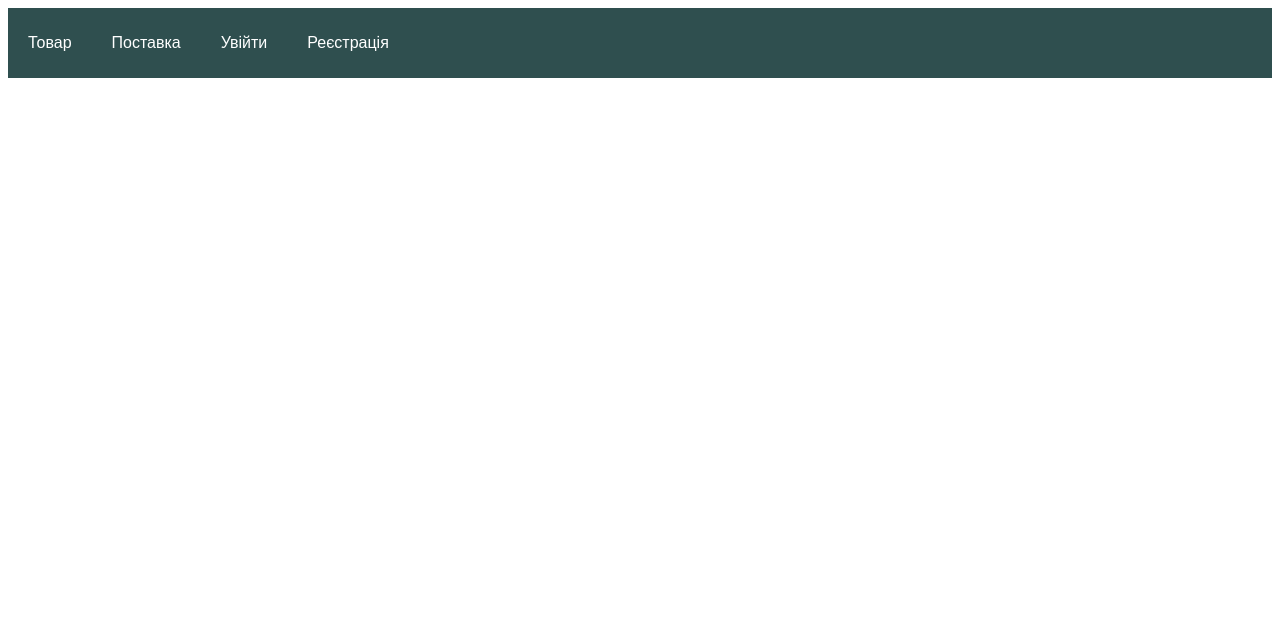
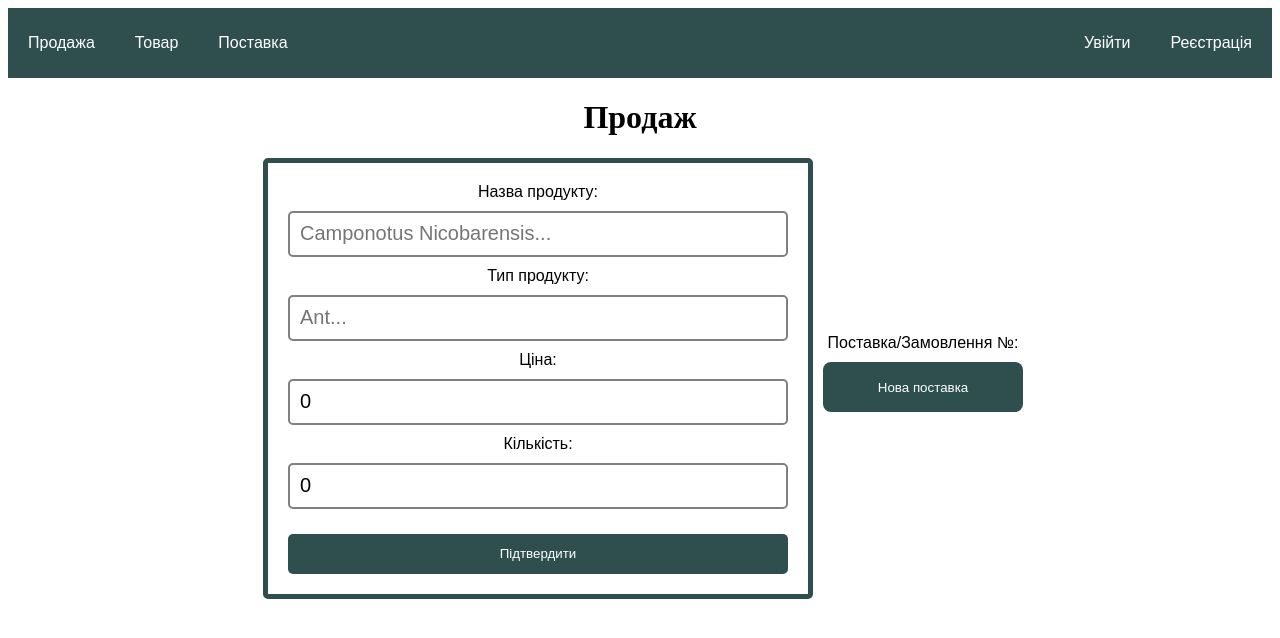
Before and after one commit to StanislavShurko/Course, a React (Create React App) app in the folder client/: page /order in a window 1280 px wide. Shown: the top 638 px of the page. Built offline with nearby package versions, Linux system fonts and the light colour scheme; no server answers.

Commit message:
All logic works

```diff
--- a/client/src/App.js
+++ b/client/src/App.js
@@ -4,6 +4,7 @@ import Home from "./pages/home";
 import CreateSupply from "./pages/CreateSupply";
 import Login from "./pages/Login";
 import Registr from "./pages/Registr";
+import CreateOrd from "./pages/CreateOrd";
 import {AuthContext} from "./helpers/AuthContext";
 import {useEffect, useState} from "react";
 
@@ -29,13 +30,14 @@ function App() {
         <AuthContext.Provider value={{authState, setAuthState}}>
       <Router>
           <div className="navbar">
+              <Link to='/order'> Продажа</Link>
               <Link to="/"> Товар</Link>
               <Link to="/supply"> Поставка</Link>
               { !authState ? (
-                  <>
+                  <div className="loggedInContainer" >
                   <Link to="/login"> Увійти</Link>
                   <Link to="/registration"> Реєстрація</Link>
-                  </>
+                  </div>
                   ) : (
                       <div className='loggedInContainer'>
                       <Link>User: {sessionStorage.getItem('login')}</Link>
@@ -45,6 +47,7 @@ function App() {
               }
           </div>
           <Switch>
+              <Route path="/order" exact component={CreateOrd}></Route>
               <Route path="/" exact component={Home}/>
               <Route path="/supply" exact component={CreateSupply}/>
               <Route path="/login" exact component={Login}/>
--- /dev/null
+++ b/client/src/pages/CreateOrd.js
@@ -0,0 +1,117 @@
+import React, {useEffect, useState} from "react";
+import * as yup from "yup";
+import axios from "axios";
+import { Formik, Form, Field, ErrorMessage } from "formik";
+
+function CreateOrd() {
+
+    const initialValues = {
+        thing_name: "",
+        thing_type: "",
+        thing_price: 0,
+        thing_count: 0,
+    };
+
+    const validationSchema = yup.object().shape({
+        thing_name: yup.string().required(),
+        thing_type: yup.string().required(),
+        thing_price: yup.number().required() ,
+        thing_count: yup.number().required().integer(),
+    });
+
+    const [ordSupId, setOrdSupId] = useState();
+    const [userId, setUserId] = useState();
+
+
+    useEffect( () => {
+        axios.get("http://localhost:3001/ordSup/last").then(res => {
+            setOrdSupId(res.data);
+        });
+        axios.get('http://localhost:3001/users/id', {
+            params: {
+                username: sessionStorage.getItem('login'),
+                password: sessionStorage.getItem('password'),
+            }
+        },).then(res => {
+            setUserId(res.data);
+        });
+    }, [])
+
+    const createSupply = () => {
+        axios.post('http://localhost:3001/ordSup', {
+            ordSup_type: "Order",
+            userId: userId,
+        },{
+            headers: {
+                accessToken: sessionStorage.getItem("accessToken"),
+            }
+        }).then( (response)=> {
+            if (response.data.error) {
+                console.log(response.data.error);
+            }
+        });
+
+        setOrdSupId(ordSupId + 1);
+    }
+
+    const onSubmit = async (data) => {
+        data.thing_count = Number(data.thing_count);
+        data.thing_price = Number(data.thing_price);
+
+        await axios.post("http://localhost:3001/things/order", data, {
+            headers: {
+                accessToken: sessionStorage.getItem("accessToken"),
+            }
+        }).then( (response)=> {
+            if (response.data) {
+                alert(response.data);
+            }
+        });
+        await axios.post('http://localhost:3001/suborders', {
+            data,
+            os_count: data.thing_count,
+            ordSupId: ordSupId,
+        },{
+            headers: {
+                accessToken: sessionStorage.getItem("accessToken"),
+            }
+        }).then( (response)=> {
+            if (response.data.error) {
+                console.log(response.data.error);
+            }
+        });
+    };
+
+
+
+    return (
+        <div>
+            <h1> Продаж</h1>
+            <div className="create_order_page">
+                <Formik initialValues={initialValues} onSubmit={onSubmit} validationSchema={validationSchema} >
+                    <Form className="formContainer">
+                        <label>Назва продукту: </label>
+                        <Field id="inputCreateSupply" name="thing_name" placeholder="Camponotus Nicobarensis..." autocomplete="off" />
+                        <ErrorMessage name="thing_name" component="span"/>
+                        <label>Тип продукту: </label>
+                        <Field id="inputCreateSupply" name="thing_type" placeholder="Ant..." autocomplete="off" />
+                        <ErrorMessage name="thing_type" component="span"/>
+                        <label>Ціна: </label>
+                        <Field id="inputCreateSupply" name="thing_price" placeholder="1000..." autocomplete="off" />
+                        <ErrorMessage name="thing_price" component="span"/>
+                        <label>Кількість: </label>
+                        <Field id="inputCreateSupply" name="thing_count" placeholder="12..." autocomplete="off" />
+                        <ErrorMessage name="thing_count" component="span"/>
+                        <button type="submit">Підтвердити</button>
+                    </Form>
+                </Formik>
+                <div>
+                    <div id='inputCreateSupply'> Поставка/Замовлення №: {ordSupId}</div>
+                    <button type='submit' className='createSupply' onClick={createSupply}> Нова поставка</button>
+                </div>
+            </div>
+        </div>
+    );
+}
+
+export default CreateOrd;
--- a/client/src/pages/CreateSupply.js
+++ b/client/src/pages/CreateSupply.js
@@ -5,14 +5,11 @@ import { Formik, Form, Field, ErrorMessage } from "formik";
 
 function CreateSupply() {
 
-    const [last, setLast] = useState();
-    const [ordSupId, setOrdSupId] = useState();
+    const [id, setId] = useState();
+    const [ordSupId, setOrdSupId] = useState(0);
     const [userId, setUserId] = useState();
 
     useEffect( () => {
-        axios.get("http://localhost:3001/things/last").then(res => {
-            setLast(res.data + 1);
-        });
         axios.get("http://localhost:3001/ordSup/last").then(res => {
             setOrdSupId(res.data);
         });
@@ -41,6 +38,7 @@ function CreateSupply() {
     });
 
     const createSupply = () => {
+
         axios.post('http://localhost:3001/ordSup', {
             ordSup_type: "Supply",
             userId: userId,
@@ -49,39 +47,43 @@ function CreateSupply() {
                 accessToken: sessionStorage.getItem("accessToken"),
             }
         }).then( (response)=> {
-            if (response.data) {
-                console.log(response.data.userId);
+            if (response.data.error) {
+                console.log(response.data.error);
             }
         });
 
         setOrdSupId(ordSupId + 1);
     }
 
-    const onSubmit = (data) => {
+    const onSubmit = async (data) => {
 
-            axios.post("http://localhost:3001/things", data, {
+            data.thing_count = Number(data.thing_count);
+            data.thing_price = Number(data.thing_price);
+
+           await axios.post("http://localhost:3001/things", data, {
                 headers: {
                     accessToken: sessionStorage.getItem("accessToken"),
                 }
-            }).then( (response)=> {
-                if (response.data.error) {
-                    console.log(response.data.error);
+           }).then( (response)=> {
+                if (response.data) {
+                    alert(response.data);
                 }
-            });
+           });
 
-            axios.post('http://localhost:3001/suborders', {
-                os_count: data.thing_count,
-                ordSupId: 1,
-                thingId: last,
-            },{
-                headers: {
-                    accessToken: sessionStorage.getItem("accessToken"),
-                }
-            }).then( (response)=> {
-                if (response.data.error) {
-                    console.log(response.data.error);
-                }
-            });
+        await axios.post('http://localhost:3001/suborders', {
+            data,
+            os_count: data.thing_count,
+            ordSupId: ordSupId,
+        },{
+            headers: {
+                accessToken: sessionStorage.getItem("accessToken"),
+            }
+        }).then( (response)=> {
+            if (response.data.error) {
+                console.log(response.data.error);
+            }
+        });
+
     };
 
     return (
@@ -106,7 +108,7 @@ function CreateSupply() {
                 </Form>
             </Formik>
             <div>
-                <div id='inputCreateSupply'>Поставка №: {ordSupId}</div>
+                <div id='inputCreateSupply'> Поставка/Замовлення №: {ordSupId}</div>
                 <button type='submit' className='createSupply' onClick={createSupply}> Нова поставка</button>
             </div>
         </div>
```
Also changed, not shown: 2 other files (tests, documents, lock files or other folders).
